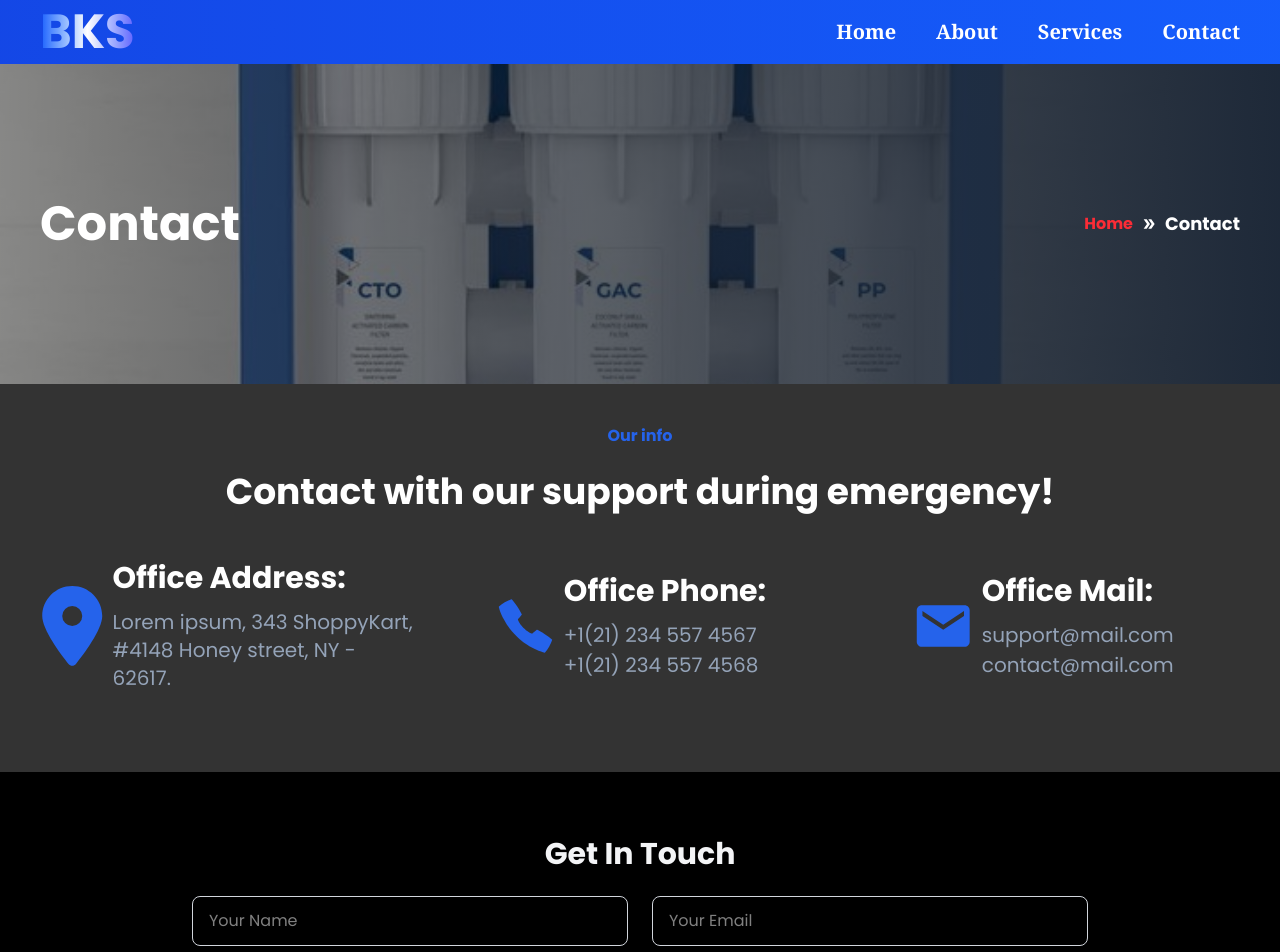
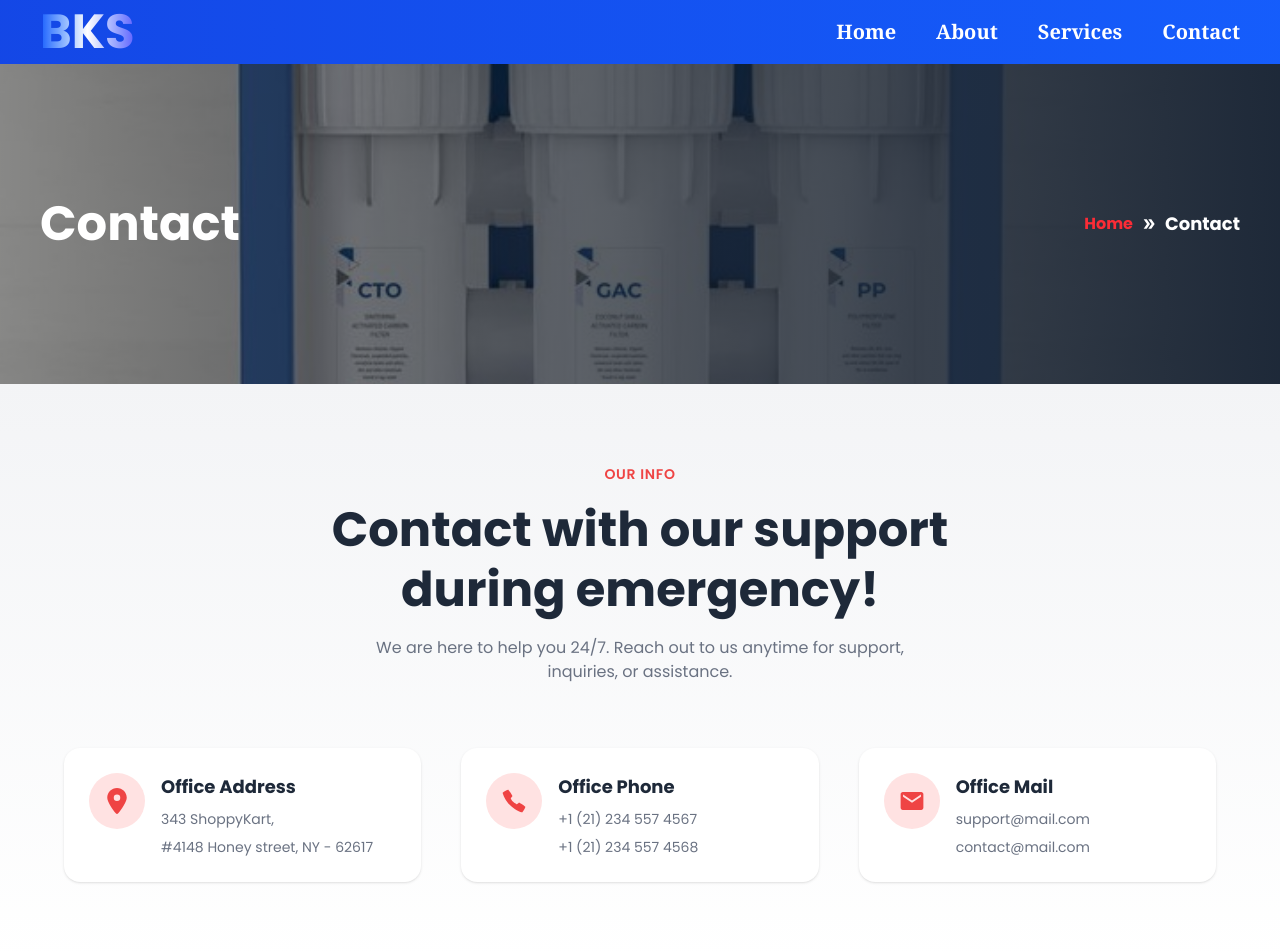
Before and after one commit to yadavpavangit/BKS-enterprise, a React (Vite) app: page /contact in a window 1280 px wide. Shown: the top 952 px of the page. Built offline with nearby package versions, Linux system fonts and the light colour scheme; a web font is replaced by a local one.

Commit message:
change colors of icons and improve the layout and make some change in button

```diff
--- a/src/index.css
+++ b/src/index.css
@@ -50,9 +50,9 @@ body {
 
 @layer components {
   .explore {
-    @apply bg-accent px-6 py-3 rounded-lg text-light hover:opacity-90 transition-colors duration-150;
+    @apply bg-accent px-6 py-3 rounded-lg text-light cursor-pointer hover:opacity-90 transition-colors duration-150;
   }
   .contact {
-    @apply border border-primary px-6 py-3 rounded-lg text-primary hover:bg-primary hover:text-light transition-colors duration-150;
+    @apply border border-primary px-6 py-3 rounded-lg text-primary cursor-pointer hover:bg-primary hover:text-light transition-colors duration-150;
   }
 }
--- a/src/pages/Contact.jsx
+++ b/src/pages/Contact.jsx
@@ -9,63 +9,71 @@ function Contact() {
     <section className="min-h-dvh">
       <Banner title={"Contact"} />
 
-      <div className="w-full bg-white/20 py-10">
-        <div className="flex flex-col items-center justify-center gap-4 max-w-[80rem] w-full mx-auto px-6 md:px-10">
-          <span className="text-md font-bold text-primary">Our info</span>
-          <h2 className="text-4xl font-bold my-2 text-center">
-            Contact with our support during emergency!
+      <div className="w-full bg-gradient-to-b from-gray-100 to-white py-20">
+        {/* Heading */}
+        <div className="flex flex-col items-center justify-center gap-4 max-w-4xl mx-auto px-6 text-center">
+          <span className="text-sm font-semibold text-accent uppercase tracking-wider">
+            Our Info
+          </span>
+
+          <h2 className="text-3xl md:text-5xl font-bold text-gray-800 leading-tight">
+            Contact with our support <br className="hidden md:block" />
+            during emergency!
           </h2>
+
+          <p className="text-gray-500 text-sm md:text-base max-w-xl">
+            We are here to help you 24/7. Reach out to us anytime for support,
+            inquiries, or assistance.
+          </p>
         </div>
 
-        <div className="w-full py-10 px-6 md:px-10 flex justify-center">
-          <div className="grid grid-cols-1 md:grid-cols-2 lg:grid-cols-3 gap-y-20 gap-x-10 place-items-center">
-            <div className="flex items-center gap-2">
-              <FaLocationDot size={80} className="text-primary" />
-              <div className="flex flex-col gap-3 max-w-80 w-full">
-                <h2 className="text-3xl font-bold font-poppins">
-                  Office Address:
-                </h2>
-                <p className="text-xl text-muted font-poppins">
-                  Lorem ipsum, 343 ShoppyKart, #4148 Honey street, NY - 62617.
-                </p>
-              </div>
-            </div>
+        {/* Cards */}
+        <div className="w-full mt-16 px-6 md:px-10 flex justify-center">
+          <div className="w-full max-w-6xl grid grid-cols-1 md:grid-cols-2 lg:grid-cols-3 gap-10">
+            {/* CARD */}
+            {[
+              {
+                icon: <FaLocationDot size={26} />,
+                title: "Office Address",
+                desc: ["343 ShoppyKart,", "#4148 Honey street, NY - 62617"],
+              },
+              {
+                icon: <IoCallSharp size={26} />,
+                title: "Office Phone",
+                desc: ["+1 (21) 234 557 4567", "+1 (21) 234 557 4568"],
+              },
+              {
+                icon: <IoMdMail size={26} />,
+                title: "Office Mail",
+                desc: ["support@mail.com", "contact@mail.com"],
+              },
+            ].map((item, index) => (
+              <div
+                key={index}
+                className="group bg-white p-6 rounded-2xl shadow-sm hover:shadow-xl hover:-translate-y-2 transition duration-300 flex items-start gap-4 border border-transparent hover:border-red-100"
+              >
+                {/* Icon */}
+                <div className="w-14 h-14 flex items-center justify-center rounded-full bg-red-100 text-accent group-hover:bg-accent group-hover:text-white transition duration-300">
+                  {item.icon}
+                </div>
 
-            {/* PHONE */}
-            <div className="flex items-center gap-2">
-              <IoCallSharp size={80} className="text-primary" />
-              <div className="flex flex-col gap-3 max-w-80 w-full">
-                <h2 className="text-3xl font-bold font-poppins">
-                  Office Phone:
-                </h2>
-                <div>
-                  <p className="text-xl text-muted font-poppins mb-0.5 hover:text-primary transition-colors duration-150 ease-in cursor-pointer">
-                    +1(21) 234 557 4567
-                  </p>
-                  <p className="text-xl text-muted font-poppins hover:text-primary transition-colors duration-150 ease-in cursor-pointer">
-                    +1(21) 234 557 4568
-                  </p>
+                {/* Content */}
+                <div className="flex flex-col gap-2">
+                  <h2 className="text-lg font-bold text-gray-800">
+                    {item.title}
+                  </h2>
+
+                  {item.desc.map((text, i) => (
+                    <p
+                      key={i}
+                      className="text-gray-500 text-sm hover:text-accent cursor-pointer transition"
+                    >
+                      {text}
+                    </p>
+                  ))}
                 </div>
               </div>
-            </div>
-
-            {/* EMAIL */}
-            <div className="flex items-center gap-2">
-              <IoMdMail size={80} className="text-primary" />
-              <div className="flex flex-col gap-3 max-w-80 w-full">
-                <h2 className="text-3xl font-bold font-poppins">
-                  Office Mail:
-                </h2>
-                <div>
-                  <p className="text-xl text-muted font-poppins mb-0.5 hover:text-primary transition-colors duration-150 ease-in cursor-pointer">
-                    support@mail.com
-                  </p>
-                  <p className="text-xl text-muted font-poppins hover:text-primary transition-colors duration-150 ease-in cursor-pointer">
-                    contact@mail.com
-                  </p>
-                </div>
-              </div>
-            </div>
+            ))}
           </div>
         </div>
       </div>
@@ -81,12 +89,12 @@ function Contact() {
             <input
               type="text"
               placeholder="Your Name"
-              className="w-full border border-gray-300 rounded-lg px-4 py-3 focus:outline-none focus:ring-2 focus:ring-red-500 transition"
+              className="w-full border border-gray-300 rounded-lg px-4 py-3 focus:outline-none focus:ring-2 focus:ring-accent transition"
             />
             <input
               type="email"
               placeholder="Your Email"
-              className="w-full border border-gray-300 rounded-lg px-4 py-3 focus:outline-none focus:ring-2 focus:ring-red-500 transition"
+              className="w-full border border-gray-300 rounded-lg px-4 py-3 focus:outline-none focus:ring-2 focus:ring-accent transition"
             />
           </div>
 
@@ -95,12 +103,12 @@ function Contact() {
             <input
               type="tel"
               placeholder="Your Phone"
-              className="w-full border border-gray-300 rounded-lg px-4 py-3 focus:outline-none focus:ring-2 focus:ring-red-500 transition"
+              className="w-full border border-gray-300 rounded-lg px-4 py-3 focus:outline-none focus:ring-2 focus:ring-accent transition"
             />
             <input
               type="text"
               placeholder="Subject"
-              className="w-full border border-gray-300 rounded-lg px-4 py-3 focus:outline-none focus:ring-2 focus:ring-red-500 transition"
+              className="w-full border border-gray-300 rounded-lg px-4 py-3 focus:outline-none focus:ring-2 focus:ring-accent transition"
             />
           </div>
 
@@ -108,7 +116,7 @@ function Contact() {
           <textarea
             placeholder="Your Message"
             rows={5}
-            className="w-full border border-gray-300 rounded-lg px-4 py-3 focus:outline-none focus:ring-2 focus:ring-red-500 transition resize-none"
+            className="w-full border border-gray-300 rounded-lg px-4 py-3 focus:outline-none focus:ring-2 focus:ring-accent transition resize-none"
           />
 
           {/* Button */}
```
